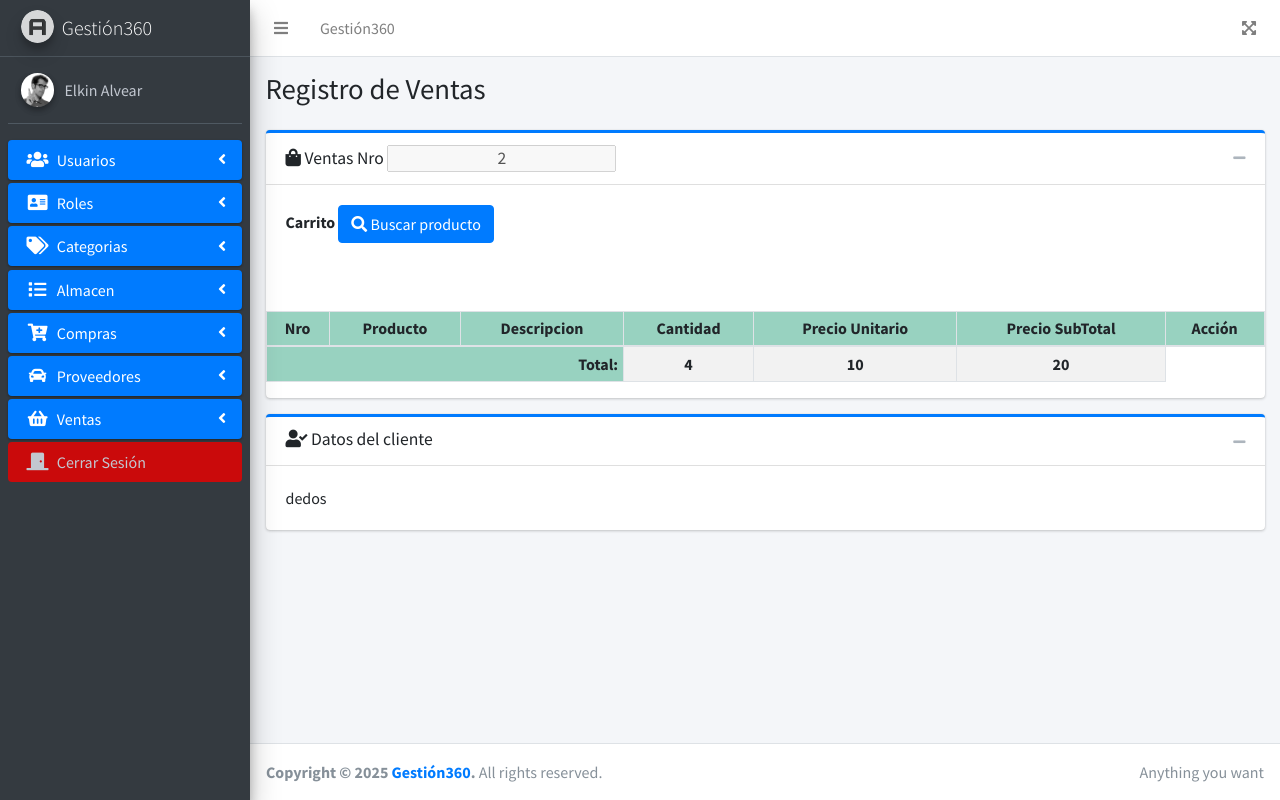
After one commit to elkin123cmas/sistemadeventas-y, a PHP site: page /sistemaVentas/ventas/create.php in a window 1280 px wide. The commit adds this page. Run offline with PHP 8.4, Linux system fonts and the light colour scheme; a user stored in the database is signed in; data comes from the database, SQL or seed files in the repository; tables that the repository leaves empty or names only in its code hold one stand-in row (values such as "Sample post"); lists and menus that the app fills with data are empty; some libraries are stand-ins or nearby versions.

Commit message:
initial view facturation create

```diff
--- /dev/null
+++ b/app/controllers/ventas/listado_de_ventas.php
@@ -0,0 +1,6 @@
+<?php
+
+$sql_ventas = "SELECT * FROM tb_ventas";
+$query_ventas = $pdo->prepare($sql_ventas);
+$query_ventas->execute();
+$ventas_datos = $query_ventas->fetchAll(fecth_style: PDO::FETCH_ASSOC);
--- a/layout/parte1.php
+++ b/layout/parte1.php
@@ -234,6 +234,29 @@ scratch. This page gets rid of all links and provides the needed markup only.
                             </ul>
                         </li>
 
+                        <li class="nav-item">
+                            <a href="#" class="nav-link active">
+                                <i class="nav-icon fas fa-shopping-basket"></i>
+                                <p>
+                                    Ventas
+                                    <i class="right fas fa-angle-left"></i>
+                                </p>
+                            </a>
+                            <ul class="nav nav-treeview">
+                                <li class="nav-item">
+                                    <a href="<?php echo $URL ?>/ventas" class="nav-link">
+                                        <i class="far fa-circle nav-icon"></i>
+                                        <p>Listado de Ventas</p>
+                                    </a>
+                                </li>
+                                <li class="nav-item">
+                                    <a href="<?php echo $URL ?>/ventas/create.php" class="nav-link">
+                                        <i class="far fa-circle nav-icon"></i>
+                                        <p>Realizar venta</p>
+                                    </a>
+                                </li>
+                            </ul>
+                        </li>
 
                         <li class="nav-item">
                             <a href="<?php echo $URL; ?>/app/controllers/login/cerrar_sesion.php" class="nav-link" style="background-color:#ca0a0b">
--- /dev/null
+++ b/ventas/create.php
@@ -0,0 +1,366 @@
+<?php
+include('../app/config.php');
+include('../layout/sesion.php');
+include('../layout/parte1.php');
+include('../app/controllers/ventas/listado_de_ventas.php');
+include('../app/controllers/almacen/listado_de_productos.php');
+// include('../app/controllers/compras/listado_de_compras.php');
+
+
+?>
+
+<!-- Content Wrapper. Contains page content -->
+<div class="content-wrapper">
+    <!-- Content Header (Page header) -->
+    <div class="content-header">
+        <div class="container-fluid">
+            <div class="row mb-2">
+                <div class="col-sm-12">
+                    <h1 class="m-0">Registro de Ventas</h1>
+                </div><!-- /.col -->
+
+            </div><!-- /.row -->
+        </div><!-- /.container-fluid -->
+    </div>
+    <!-- /.content-header -->
+
+
+    <!-- Main content -->
+    <div class="content">
+        <div class="container-fluid">
+            <div class="row">
+                <div class="col-md-12">
+                    <div class="card card-outline card-primary">
+                        <div class="card-header">
+                            <?php
+                            $contador_de_ventas = 0;
+                            foreach ($ventas_datos as $ventas_dato) {
+                                $contador_de_ventas = $contador_de_ventas + 1;
+                            }
+                            ?>
+                            <h3 class="card-title"><i class=" fa fa-shopping-bag"></i> Ventas Nro
+                                <input type="text" style="text-align: center;" value="<?php echo $contador_de_ventas + 1; ?>" disabled>
+                            </h3>
+
+                            <div class="card-tools">
+                                <button type="button" class="btn btn-tool" data-card-widget="collapse">
+                                    <i class="fas fa-minus"></i>
+                                </button>
+                            </div>
+                            <!-- /.card-tools -->
+                        </div>
+                        <!-- /.card-header -->
+                        <div class="card-body">
+                            <b>Carrito</b>
+                            <button type="button" class="btn btn-primary" data-toggle="modal" data-target="#modal-buscar_producto">
+                                <i class="fa fa-search"></i>
+                                Buscar producto
+                            </button>
+                            <div class="modal fade" id="modal-buscar_producto">
+                                <div class="modal-dialog modal-lg">
+                                    <div class="modal-content">
+                                        <div class="modal-header" style="background-color:rgb(40, 83, 223); color: white">
+                                            <h4 class="modal-title">Datos del Producto</h4>
+                                            <button type="button" class="close" data-dismiss="modal" aria-label="Close">
+                                                <span aria-hidden="true">&times;</span>
+                                            </button>
+                                        </div>
+                                        <div class="modal-body">
+                                            <div class="table table-responsive">
+                                                <table id="example1" class="table table-bordered table-striped table-sm">
+                                                    <thead>
+                                                        <tr>
+                                                            <th>
+                                                                <center>Nro</center>
+                                                            </th>
+                                                            <th>
+                                                                <center>Seleccionar</center>
+                                                            </th>
+                                                            <th>
+                                                                <center>Codigo</center>
+                                                            </th>
+                                                            <th>
+                                                                <center>Categoria</center>
+                                                            </th>
+                                                            <th>
+                                                                <center>Imagen</center>
+                                                            </th>
+                                                            <th>
+                                                                <center>Nombre</center>
+                                                            </th>
+                                                            <th>
+                                                                <center>Descripcion</center>
+                                                            </th>
+                                                            <th>
+                                                                <center>Stock</center>
+                                                            </th>
+                                                            <th>
+                                                                <center>Precio Compra</center>
+                                                            </th>
+                                                            <th>
+                                                                <center>Precio Venta</center>
+                                                            </th>
+                                                            <th>
+                                                                <center>Fecha Ingreso</center>
+                                                            </th>
+                                                            <th>
+                                                                <center>Usuario</center>
+                                                            </th>
+                                                        </tr>
+                                                    </thead>
+                                                    <tbody>
+                                                        <?php
+                                                        $contador = 0;
+                                                        foreach ($productos_datos as $productos_dato) {
+                                                            $id_producto = $productos_dato['id_producto']
+                                                        ?>
+                                                            <tr>
+                                                                <td><?php echo $contador = $contador + 1; ?></td>
+                                                                <td>
+                                                                    <button href="" class="btn btn-info" id="btn_seleccionar<?php echo $id_producto; ?>">
+                                                                        Seleccionar
+                                                                    </button>
+                                                                    <script>
+                                                                        $('#btn_seleccionar<?php echo $id_producto; ?>').click(function() {
+                                                                            var id_producto = "<?php echo $id_producto; ?>";
+                                                                            $('#id_producto').val(id_producto);
+
+                                                                            var producto = "<?php echo $productos_dato['nombre']; ?>";
+                                                                            $('#producto').val(producto);
+
+                                                                            var descripcion = "<?php echo $productos_dato['descripcion']; ?>";
+                                                                            $('#descripcion').val(descripcion);
+
+                                                                            var precio_venta = "<?php echo $productos_dato['precio_venta']; ?>";
+                                                                            $('#precio_venta').val(precio_venta);
+
+                                                                            $('#cantidad').focus();
+
+                                                                            // $('#modal-buscar_producto').modal('toggle');
+                                                                        })
+                                                                    </script>
+                                                                </td>
+                                                                <td><?php echo $productos_dato['codigo']; ?></td>
+                                                                <td><?php echo $productos_dato['categoria']; ?></td>
+                                                                <td>
+                                                                    <img src="<?php echo $URL . "/almacen/img_productos/" . $productos_dato['imagen']; ?>" alt="Imagen" width="100px">
+                                                                </td>
+                                                                <td><?php echo $productos_dato['nombre']; ?></td>
+                                                                <td><?php echo $productos_dato['descripcion']; ?></td>
+                                                                <td><?php echo $productos_dato['stock']; ?></td>
+
+                                                                <td><?php echo $productos_dato['precio_compra']; ?></td>
+                                                                <td><?php echo $productos_dato['precio_venta']; ?></td>
+                                                                <td><?php echo $productos_dato['fecha_ingreso']; ?></td>
+                                                                <td><?php echo $productos_dato['email']; ?></td>
+
+                                                            </tr>
+                                                        <?php
+                                                        }
+                                                        ?>
+                                                    </tbody>
+
+
+                                                </table>
+                                                <div class="row">
+                                                    <div class="col-md-3">
+                                                        <div class="form-group">
+                                                            <input type="text" id="id_producto" hidden>
+                                                            <label for="">Producto</label>
+                                                            <input type="text" id="producto" class="form-control" disabled>
+                                                        </div>
+                                                    </div>
+                                                    <div class="col-md-5">
+                                                        <div class="form-group">
+                                                            <label for="">Descripcion</label>
+                                                            <input type="text" id="descripcion" class="form-control" disabled>
+                                                        </div>
+                                                    </div>
+                                                    <div class="col-md-2">
+                                                        <div class="form-group">
+                                                            <label for="">Cantidad</label>
+                                                            <input type="text" id="cantidad" class="form-control">
+                                                        </div>
+                                                    </div>
+                                                    <div class="col-md-2">
+                                                        <div class="form-group">
+                                                            <label for="">Precio Unitario</label>
+                                                            <input type="text" id="precio_venta" class="form-control" disabled>
+                                                        </div>
+                                                    </div>
+                                                </div>
+                                                <button class="btn btn-primary" style="float:right;" id="btn_registrar_carrito">Registrar</button>
+                                                <script>
+                                                    $('#btn_registrar_carrito').click(function() {
+                                                        var id_venta = '<?php echo $contador_de_ventas + 1; ?>'
+                                                        var id_producto = $('#id_producto').val();
+                                                        var cantidad = $('#cantidad').val();
+
+                                                        if (id_producto == "") {
+                                                            alert('Los campos no pueden estar vacíos');
+                                                        } else if (cantidad == '') {
+                                                            alert('Los campos cantidad no pueden estar vacíos');
+
+                                                        } else {
+                                                            alert('listo parta envio');
+                                                        }
+                                                    })
+                                                </script>
+                                                <br><br>
+                                            </div>
+                                        </div>
+
+                                    </div>
+                                    <!-- /.modal-content -->
+                                </div>
+                                <!-- /.modal-dialog -->
+                            </div>
+
+                        </div>
+                        <!-- /.card-body -->
+                        <br><br>
+                        <div class="table-responsive">
+                            <table class="table table-bordered table-sm table-hover table-striped">
+                                <thead>
+                                    <tr>
+                                        <th style="background-color: #98D2C0; text-align: center;">Nro</th>
+                                        <th style="background-color: #98D2C0; text-align: center;">Producto</th>
+                                        <th style="background-color: #98D2C0; text-align: center;">Descripcion</th>
+                                        <th style="background-color: #98D2C0; text-align: center;">Cantidad</th>
+                                        <th style="background-color: #98D2C0; text-align: center;">Precio Unitario</th>
+                                        <th style="background-color: #98D2C0; text-align: center;">Precio SubTotal</th>
+                                        <th style="background-color: #98D2C0; text-align: center;">Acción</th>
+                                    </tr>
+                                </thead>
+                                <tbody>
+
+                                    <tr>
+                                        <th colspan="3" style="background-color: #98D2C0; text-align: right;">Total:</th>
+                                        <th>
+                                            <center>4</center>
+
+                                        </th>
+                                        <th>
+                                            <center>10</center>
+
+                                        </th>
+                                        <th>
+                                            <center>20</center>
+
+                                        </th>
+                                    </tr>
+                                </tbody>
+                            </table>
+                        </div>
+                    </div>
+                    <!-- /.card -->
+                </div>
+            </div>
+
+            <div class="row">
+                <div class="col-md-12">
+                    <div class="card card-outline card-primary">
+                        <div class="card-header">
+                            <h3 class="card-title"><i class=" fa fa-user-check"></i> Datos del cliente
+                            </h3>
+
+                            <div class="card-tools">
+                                <button type="button" class="btn btn-tool" data-card-widget="collapse">
+                                    <i class="fas fa-minus"></i>
+                                </button>
+                            </div>
+                            <!-- /.card-tools -->
+                        </div>
+                        <!-- /.card-header -->
+                        <div class="card-body">
+                            dedos
+                        </div>
+                        <!-- /.card-body -->
+                    </div>
+
+
+                    <!-- /.card -->
+                </div>
+            </div>
+            <!-- /.row -->
+        </div><!-- /.container-fluid -->
+    </div>
+    <!-- /.content -->
+</div>
+<!-- /.content-wrapper -->
+
+<?php
+include('../layout/mensajes.php');
+include('../layout/parte2.php');
+?>
+<script>
+    $(function() {
+        $("#example1").DataTable({
+            /* cambio de idiomas de datatable */
+            "pageLength": 5,
+            language: {
+                "emptyTable": "No hay información",
+                "decimal": "",
+                "info": "Mostrando _START_ a _END_ del TOTAL de los Productos",
+                "infoEmpty": "Mostrando 0 to 0 of 0 Productos",
+                "infoFiltered": "(Filtrado de _MAX_ total Productos)",
+                "infoPostFix": "",
+                "thousands": ",",
+                "lengthMenu": "Mostrar _MENU_ Productos",
+                "loadingRecords": "Cargando...",
+                "processing": "Procesando...",
+                "search": "Buscador:",
+                "zeroRecords": "Sin resultados encontrados",
+                "paginate": {
+                    "first": "Primero",
+                    "last": "Ultimo",
+                    "next": "Siguiente",
+                    "previous": "Anterior"
+                }
+            },
+            /* fin de idiomas */
+            "responsive": true,
+            "lengthChange": true,
+            "autoWidth": false,
+            /* Ajuste de botones */
+
+            /*Fin de ajuste de botones*/
+        }).buttons().container().appendTo('#example1_wrapper .col-md-6:eq(0)');
+
+    });
+
+    $(function() {
+        $("#example2").DataTable({
+            /* cambio de idiomas de datatable */
+            "pageLength": 5,
+            language: {
+                "emptyTable": "No hay información",
+                "decimal": "",
+                "info": "Mostrando _START_ a _END_ del TOTAL de los Proveedores",
+                "infoEmpty": "Mostrando 0 to 0 of 0 Proveedores",
+                "infoFiltered": "(Filtrado de _MAX_ total Proveedores)",
+                "infoPostFix": "",
+                "thousands": ",",
+                "lengthMenu": "Mostrar _MENU_ Proveedores",
+                "loadingRecords": "Cargando...",
+                "processing": "Procesando...",
+                "search": "Buscador:",
+                "zeroRecords": "Sin resultados encontrados",
+                "paginate": {
+                    "first": "Primero",
+                    "last": "Ultimo",
+                    "next": "Siguiente",
+                    "previous": "Anterior"
+                }
+            },
+            /* fin de idiomas */
+            "responsive": true,
+            "lengthChange": true,
+            "autoWidth": false,
+            /* Ajuste de botones */
+
+            /*Fin de ajuste de botones*/
+        }).buttons().container().appendTo('#example2_wrapper .col-md-6:eq(0)');
+
+    });
+</script>
```
Also changed, not shown: index.php (+25 -0 lines), ventas/index.php (added).
